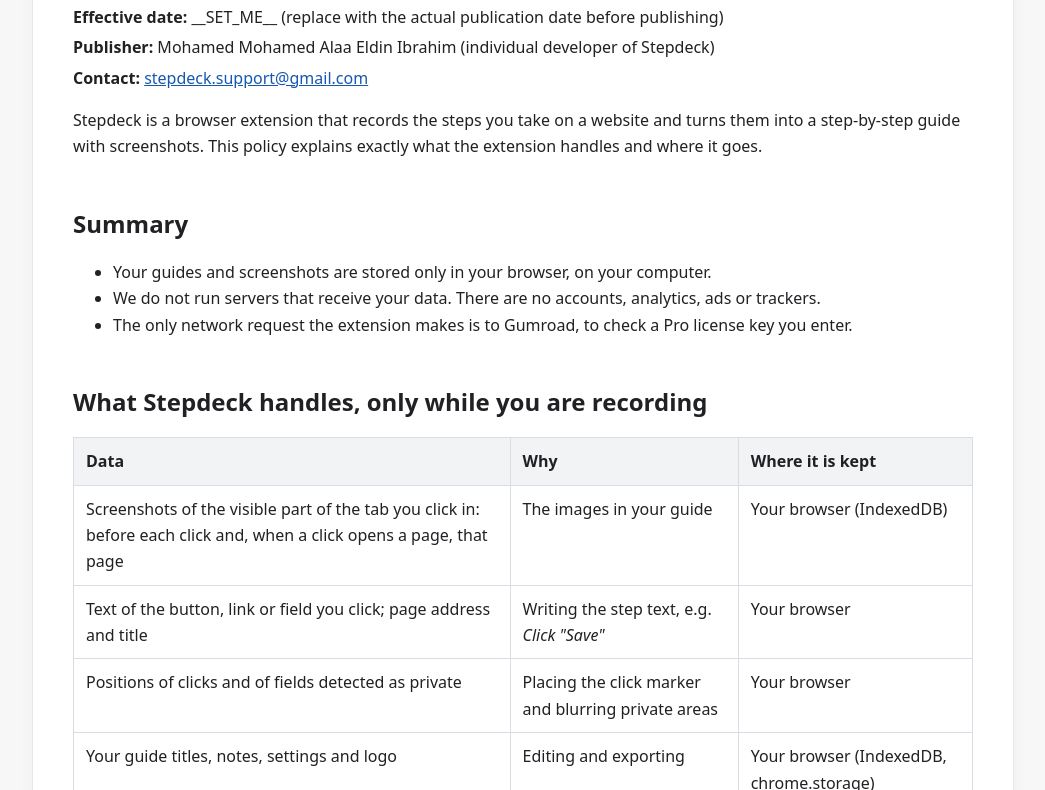
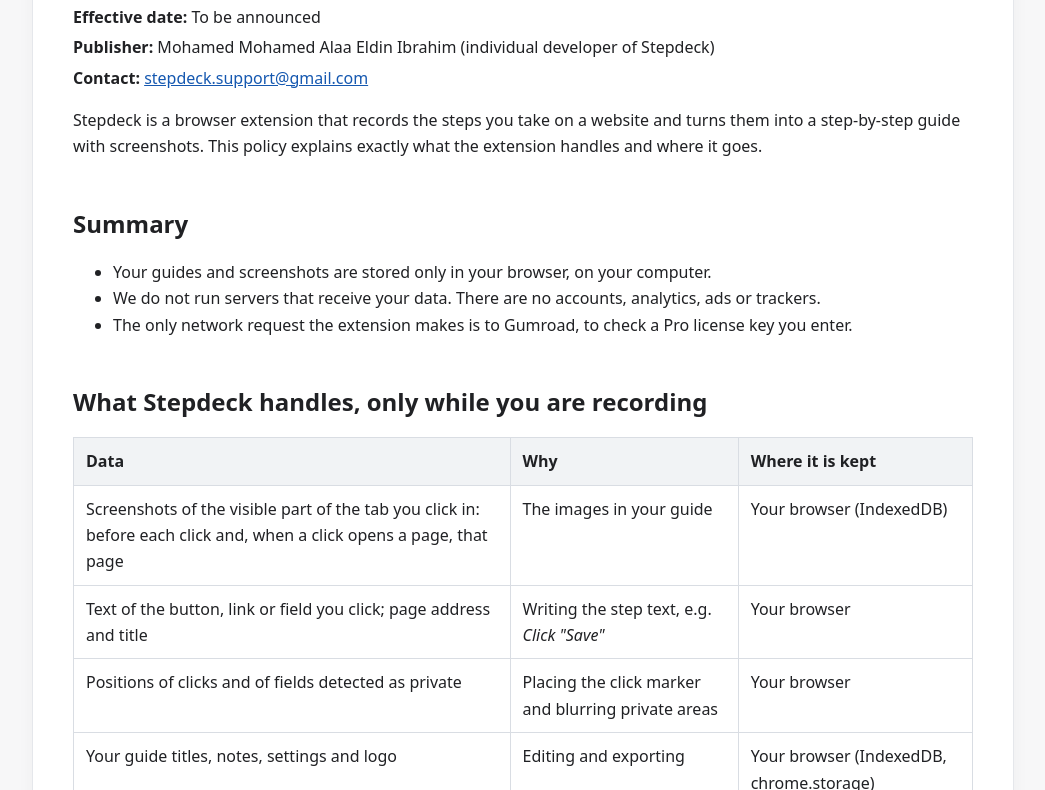
Before and after one commit to stepdeck-app/stepdeck-privacy, a plain HTML site: page index.html in a window 1280 px wide. Shown: the part 137-927 px from the top of the page, without its empty margins (117-1162 px from the left). Drawn offline with Linux system fonts and the light colour scheme.

Commit message:
Update index.html

```diff
--- a/index.html
+++ b/index.html
@@ -33,7 +33,7 @@
 <body>
 <main>
   <h1>Stepdeck Privacy Policy</h1>
-  <p class="meta"><strong>Effective date:</strong> __SET_ME__ (replace with the actual publication date before publishing)</p>
+  <p class="meta"><strong>Effective date:</strong> To be announced</p>
   <p class="meta"><strong>Publisher:</strong> Mohamed Mohamed Alaa Eldin Ibrahim (individual developer of Stepdeck)</p>
   <p class="meta"><strong>Contact:</strong> <a href="mailto:stepdeck.support@gmail.com">stepdeck.support@gmail.com</a></p>
 
```
